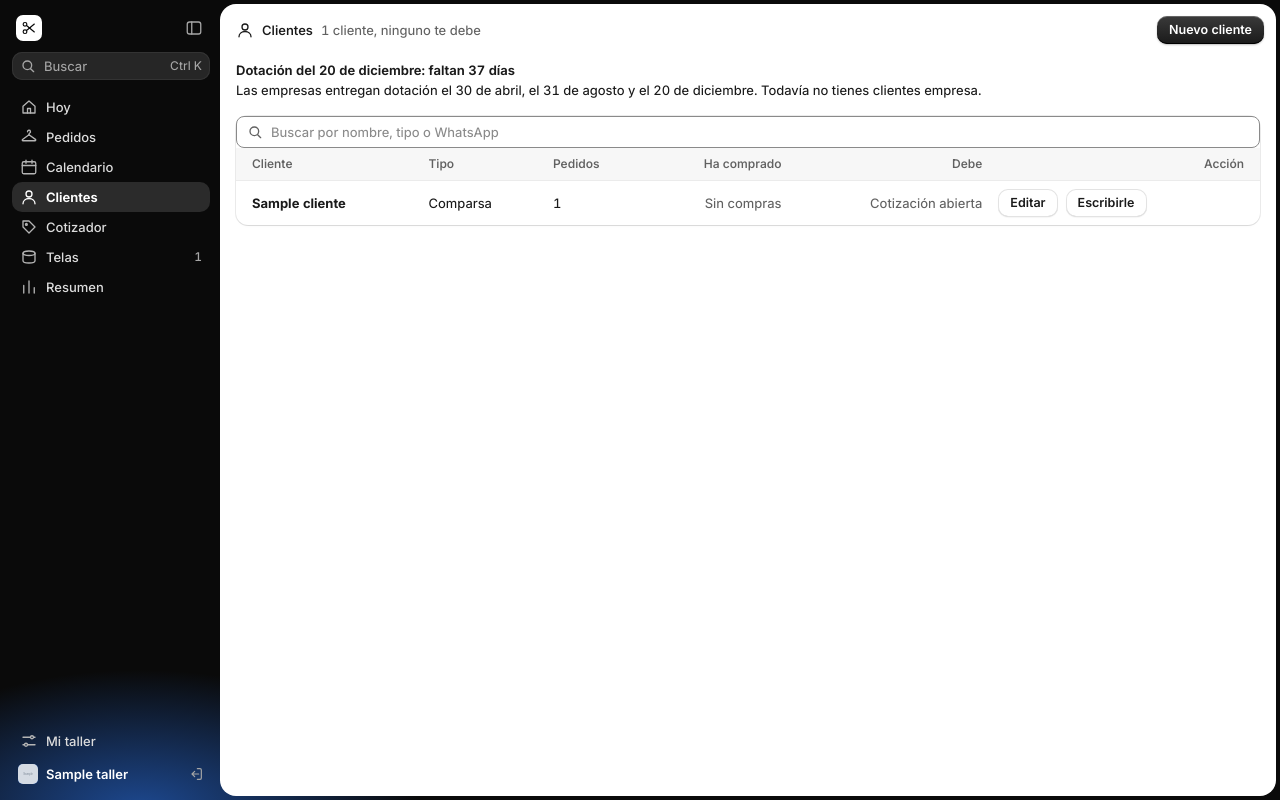
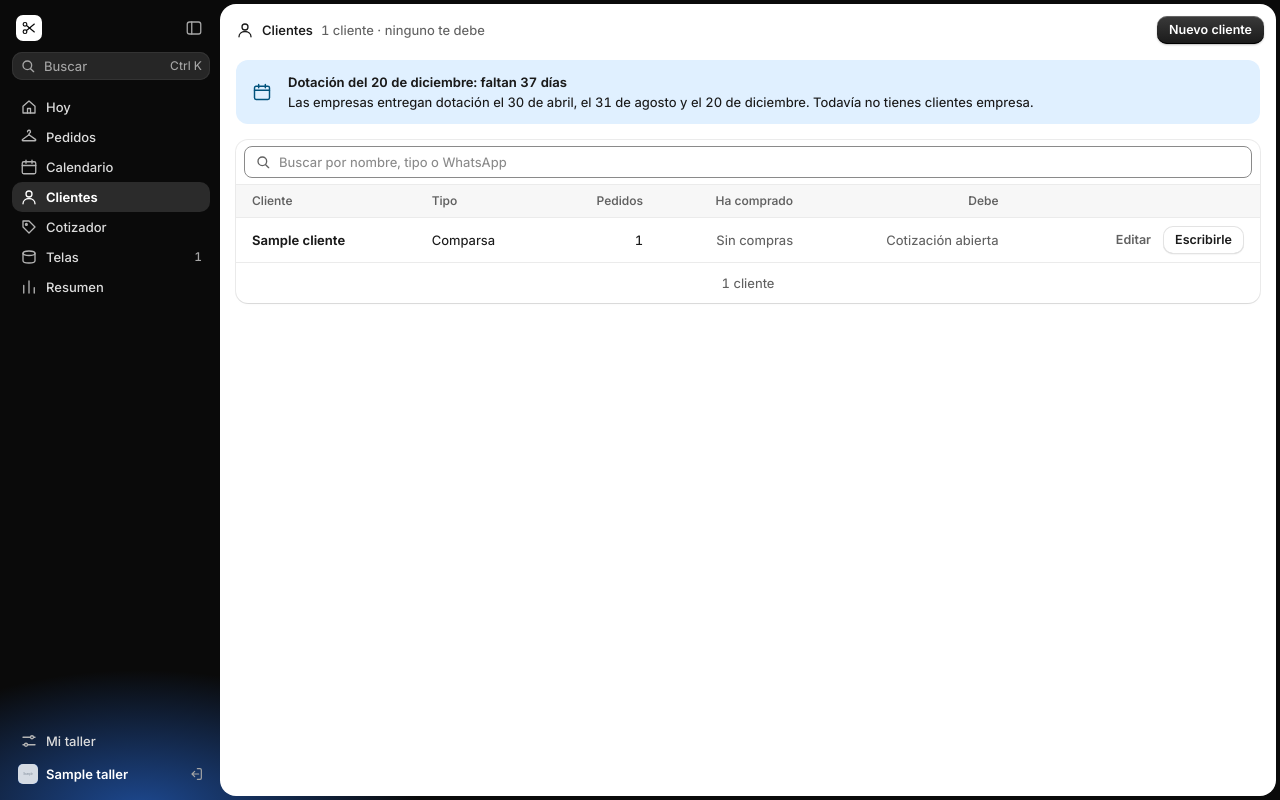
Before and after one commit to papeljake12/taller-app, a Django app: page /clientes/ in a window 1280 px wide. Run offline with Django 5.2, Linux system fonts and the light colour scheme; a user stored in the database is signed in; tables that the repository leaves empty hold one stand-in row (values such as "Sample post"); grey boxes marked "Sample" are stand-in pictures; parts of the project's set-up code (start-up, migrations or seed data) failed here and were passed over.

Commit message:
Rediseño: Clientes
La pantalla copia diseno/clientes.html: aviso de dotación azul, tarjeta con buscador, tabla y pie, deuda vencida en rojo y pantalla vacía.

Co-Authored-By: Claude Opus 5.5 <noreply@anthropic.com>

```diff
--- a/pedidos/templates/pedidos/_clientes_acciones.html
+++ b/pedidos/templates/pedidos/_clientes_acciones.html
@@ -1,6 +1,6 @@
 {% comment %}
-La celda "Acción" de un cliente en la tabla. T04: "Editar" abre la ventana. T19:
+La celda de acciones de un cliente en la tabla. T04: "Editar" (plano) abre la ventana. T19:
 "Escribirle" abre WhatsApp con el mensaje escrito (mensajes.texto_oferta) si el cliente
 tiene un número que sirve; si no, el mismo botón copia el mensaje. La vista deja el texto y
 el enlace en cliente.mensaje.
-{% endcomment %}<div class="botones botones--en-linea"><a class="boton" href="{% url 'pedidos:cliente_editar' cliente.pk %}" hx-get="{% url 'pedidos:cliente_editar' cliente.pk %}" hx-target="#ventana" aria-label="Editar a {{ cliente.nombre }}">Editar</a>{% if cliente.mensaje.enlace %}<a class="boton" href="{{ cliente.mensaje.enlace }}" target="_blank" rel="noopener" aria-label="Escribirle a {{ cliente.nombre }} por WhatsApp">Escribirle</a>{% elif cliente.mensaje %}<button type="button" class="boton" data-copiar="{{ cliente.mensaje.texto }}" title="Copia el mensaje para pegarlo en WhatsApp" aria-label="Escribirle a {{ cliente.nombre }} (copia el mensaje)">Escribirle</button>{% endif %}</div>
+{% endcomment %}<div class="tabla__acciones"><a class="boton boton--plano" href="{% url 'pedidos:cliente_editar' cliente.pk %}" hx-get="{% url 'pedidos:cliente_editar' cliente.pk %}" hx-target="#ventana" aria-label="Editar a {{ cliente.nombre }}">Editar</a>{% if cliente.mensaje.enlace %}<a class="boton" href="{{ cliente.mensaje.enlace }}" target="_blank" rel="noopener" aria-label="Escribirle a {{ cliente.nombre }} por WhatsApp">Escribirle</a>{% elif cliente.mensaje %}<button type="button" class="boton" data-copiar="{{ cliente.mensaje.texto }}" title="Copia el mensaje para pegarlo en WhatsApp" aria-label="Escribirle a {{ cliente.nombre }} (copia el mensaje)">Escribirle</button>{% endif %}</div>
--- a/pedidos/templates/pedidos/_clientes_dotacion.html
+++ b/pedidos/templates/pedidos/_clientes_dotacion.html
@@ -1,9 +1,10 @@
-{% comment %}
-Aviso de la próxima fecha de dotación (tarjeta oscura de diseno/clientes.html), T19. Los
-textos los arma la vista (pedidos/vistas/clientes.py, aviso_de_dotacion). El botón abre la
-ventana con los clientes empresa (_clientes_dotacion_empresas.html); sin JavaScript abre la
-misma lista como página. Sin clientes empresa no hay botón.
-{% endcomment %}<section class="tarjeta-oscura" aria-labelledby="t-dotacion">
-<div class="tarjeta-oscura__texto"><h2 class="tarjeta-oscura__titulo" id="t-dotacion">{{ aviso.titulo }}</h2><p class="tarjeta-oscura__apoyo">{{ aviso.apoyo }}</p></div>
-{% if aviso.boton %}<a class="boton boton--claro" href="{% url 'pedidos:clientes' %}?escribir=empresas" hx-get="{% url 'pedidos:clientes' %}?escribir=empresas" hx-target="#ventana">{{ aviso.boton }}</a>{% endif %}
+{% load piezas %}{% comment %}
+Aviso de la próxima fecha de dotación (.banner de diseno/clientes.html), T19. Los textos los
+arma la vista (pedidos/vistas/clientes.py, aviso_de_dotacion). El botón abre la ventana con
+los clientes empresa (_clientes_dotacion_empresas.html); sin JavaScript abre la misma lista
+como página. Sin clientes empresa no hay botón.
+{% endcomment %}<section class="banner" aria-labelledby="t-dotacion">
+{% icono "calendario" 20 %}
+<div class="banner__texto"><p class="banner__titulo" id="t-dotacion">{{ aviso.titulo }}</p><p>{{ aviso.apoyo }}</p></div>
+{% if aviso.boton %}<a class="boton" href="{% url 'pedidos:clientes' %}?escribir=empresas" hx-get="{% url 'pedidos:clientes' %}?escribir=empresas" hx-target="#ventana">{{ aviso.boton }}</a>{% endif %}
 </section>
--- a/pedidos/templates/pedidos/_clientes_tabla.html
+++ b/pedidos/templates/pedidos/_clientes_tabla.html
@@ -1,20 +1,19 @@
 {% load piezas %}{% comment %}
 Tabla de Clientes (diseno/clientes.html), ordenada por lo que más han comprado
 (calculos.cuentas_de_clientes). El buscador la pide sola mientras se escribe (id
-"clientes-lista"). Sin compras: "Sin compras" y, si tiene una cotización abierta, lo dice.
-
-Pantalla fija (docs/08-diseno.md): en computador la tarjeta llena el alto que queda
-(.llenar en clientes.html) y esta caja se desplaza por dentro (.desplazable), con el
-encabezado de la tabla fijo; el aviso de dotación y el buscador quedan quietos arriba.
+"clientes-lista"); trae también el pie "N clientes".
+"Debe": monto en negro; sin deuda, "Al día" en gris; si la deuda es de un pedido atrasado
+(el cliente está en `vencidos`), monto en rojo y la insignia "Vencida". Sin compras: "Sin compras" y, si tiene
+una cotización abierta, lo dice.
 Animaciones: cada fila lleva el id de su cliente, y la tabla y las notas el suyo, para que
-al buscar solo entren y salgan las filas que cambian (static/js/app.js, sección 11).
-{% endcomment %}<div id="clientes-lista" class="tabla-contenedor desplazable">
-{% if filas %}<table class="tabla" id="clientes-tabla">
-<thead><tr><th scope="col">Cliente</th><th scope="col">Tipo</th><th scope="col">Pedidos</th><th scope="col" class="num">Ha comprado</th><th scope="col" class="num">Debe</th><th scope="col" class="num">Acción</th></tr></thead>
+al buscar solo entren y salgan las filas que cambian (static/js/app.js).
+{% endcomment %}<div id="clientes-lista">
+{% if filas %}<div class="tabla-contenedor"><table class="tabla" id="clientes-tabla">
+<thead><tr><th scope="col">Cliente</th><th scope="col">Tipo</th><th scope="col" class="num">Pedidos</th><th scope="col" class="num">Ha comprado</th><th scope="col" class="num">Debe</th><th scope="col"><span class="oculto">Acciones</span></th></tr></thead>
 <tbody>
-{% for fila in filas %}<tr id="cliente-{{ fila.cliente.pk }}"><td><strong>{{ fila.cliente.nombre }}</strong></td><td>{{ fila.cliente.get_tipo_display }}</td><td>{{ fila.pedidos }}</td><td class="num">{% if fila.ha_comprado %}<span class="dinero">{{ fila.ha_comprado|pesos }}</span>{% else %}<span class="texto-2">Sin compras</span>{% endif %}</td><td class="num">{% if fila.debe %}<strong class="texto-rojo dinero">{{ fila.debe|pesos }}</strong>{% elif not fila.ha_comprado and fila.cotizacion_abierta %}<span class="texto-2">Cotización abierta</span>{% elif fila.ha_comprado %}<strong class="texto-verde">Al día</strong>{% else %}<span class="texto-2">Al día</span>{% endif %}</td><td class="num">{% include "pedidos/_clientes_acciones.html" with cliente=fila.cliente %}</td></tr>
+{% for fila in filas %}<tr class="tabla__fila" id="cliente-{{ fila.cliente.pk }}"><td><span class="fuerte">{{ fila.cliente.nombre }}</span></td><td>{{ fila.cliente.get_tipo_display }}</td><td class="num">{{ fila.pedidos }}</td><td class="num">{% if fila.ha_comprado %}<span class="dinero">{{ fila.ha_comprado|pesos }}</span>{% else %}<span class="texto-2">Sin compras</span>{% endif %}</td><td class="num">{% if fila.debe and fila.cliente.pk in vencidos %}<span class="dinero texto-rojo fuerte">{{ fila.debe|pesos }}</span> {% include "piezas/_etiqueta.html" with texto="Vencida" tono="rojo" %}{% elif fila.debe %}<span class="dinero">{{ fila.debe|pesos }}</span>{% elif not fila.ha_comprado and fila.cotizacion_abierta %}<span class="texto-2">Cotización abierta</span>{% else %}<span class="texto-2">Al día</span>{% endif %}</td><td>{% include "pedidos/_clientes_acciones.html" with cliente=fila.cliente %}</td></tr>
 {% endfor %}</tbody>
-</table>
+</table></div>
+<div class="paginas">{{ filas|length }} cliente{{ filas|length|pluralize }}</div>
 {% elif hay_clientes %}<p class="tarjeta__nota" id="clientes-ninguno">Ningún cliente coincide con «{{ busqueda }}».</p>
-{% else %}<p class="tarjeta__nota" id="clientes-vacio">Todavía no tienes clientes. Crea el primero con «Nuevo cliente», o aparecerán aquí cuando crees un pedido.</p>
 {% endif %}</div>
--- a/pedidos/templates/pedidos/clientes.html
+++ b/pedidos/templates/pedidos/clientes.html
@@ -1,16 +1,20 @@
 {% extends "base.html" %}{% load piezas %}
-{% comment %}Clientes (diseno/clientes.html), T04 y T19. La lista, el buscador, crear y editar son de T04 (tanda 3). El aviso de dotación (_clientes_dotacion.html) y "Escribirle" (_clientes_acciones.html) los agrega T19 (tanda 5). En computador la tarjeta de la lista llena el alto que queda (.llenar) y solo la tabla se desplaza por dentro (_clientes_tabla.html).{% endcomment %}
+{% comment %}Clientes (diseno/clientes.html), T04 y T19. La lista, el buscador, crear y editar son de T04. El aviso de dotación (_clientes_dotacion.html) y "Escribirle" (_clientes_acciones.html) los agrega T19. La hoja se desplaza por dentro: ya no hay pantalla fija. Sin clientes se muestra la pieza _vacio.html.{% endcomment %}
 {% block pestana %}Clientes{% endblock %}
 {% block titulo %}Clientes{% endblock %}
 {% block apoyo %}<span class="encabezado__apoyo">{{ apoyo }}</span>{% endblock %}
-{% block acciones %}<a class="boton boton--principal" href="{% url 'pedidos:cliente_nuevo' %}" hx-get="{% url 'pedidos:cliente_nuevo' %}" hx-target="#ventana">Nuevo cliente</a>{% endblock %}
+{% block acciones %}<a class="boton boton--principal boton--redondo-celular" href="{% url 'pedidos:cliente_nuevo' %}" hx-get="{% url 'pedidos:cliente_nuevo' %}" hx-target="#ventana"><span class="boton__icono-celular">{% icono "sumar" 20 %}</span><span class="boton__texto">Nuevo cliente</span></a>{% endblock %}
 {% block contenido %}
+{% if hay_clientes %}
 {% include "pedidos/_clientes_dotacion.html" %}
-<section class="tarjeta tarjeta--lista tarjeta--con-buscador llenar" aria-labelledby="t-clientes">
+<section class="tarjeta tarjeta--recortada" aria-labelledby="t-clientes">
 <h2 class="oculto" id="t-clientes">Lista de clientes</h2>
-<form method="get" action="{% url 'pedidos:clientes' %}" role="search" hx-get="{% url 'pedidos:clientes' %}" hx-target="#clientes-lista" hx-swap="outerHTML" hx-trigger="input changed delay:300ms from:find input, search from:find input, submit" hx-push-url="true">
-<label class="buscador">{% icono "buscar" 16 "2" %}<span class="oculto">Buscar cliente</span><input type="search" name="q" value="{{ busqueda }}" placeholder="Buscar por nombre, tipo o WhatsApp" autocomplete="off"></label>
+<form class="filtros" method="get" action="{% url 'pedidos:clientes' %}" role="search" hx-get="{% url 'pedidos:clientes' %}" hx-target="#clientes-lista" hx-swap="outerHTML" hx-trigger="input changed delay:300ms from:find input, search from:find input, submit" hx-push-url="true">
+<label class="buscador" style="flex: 1">{% icono "buscar" 16 "2" %}<span class="oculto">Buscar cliente</span><input type="search" name="q" value="{{ busqueda }}" placeholder="Buscar por nombre, tipo o WhatsApp" autocomplete="off"></label>
 </form>
 {% include "pedidos/_clientes_tabla.html" %}
 </section>
+{% else %}
+<div id="clientes-vacio">{% url 'pedidos:cliente_nuevo' as url_nuevo %}{% include "piezas/_vacio.html" with dibujo="clientes" titulo="Aquí vas a ver tus clientes" texto="Cada cliente guarda su tipo, su WhatsApp y lo que ha comprado y lo que te debe, para escribirle con un toque." boton_texto="Nuevo cliente" boton_url=url_nuevo ventana=True como="Cómo llevar los clientes del taller" explicacion="Crea un cliente con «Nuevo cliente», o deja que aparezca solo cuando crees un pedido. Aquí ves cuánto te ha comprado, cuánto te debe y puedes escribirle por WhatsApp." %}</div>
+{% endif %}
 {% endblock %}
```
Also changed, not shown: docs/bitacora/rediseno/clientes.md (added, +42 -0 lines), pedidos/tests/test_clientes.py (+79 -24 lines), pedidos/tests/test_mensajes_clientes.py (+7 -6 lines), pedidos/vistas/clientes.py (+13 -6 lines).
